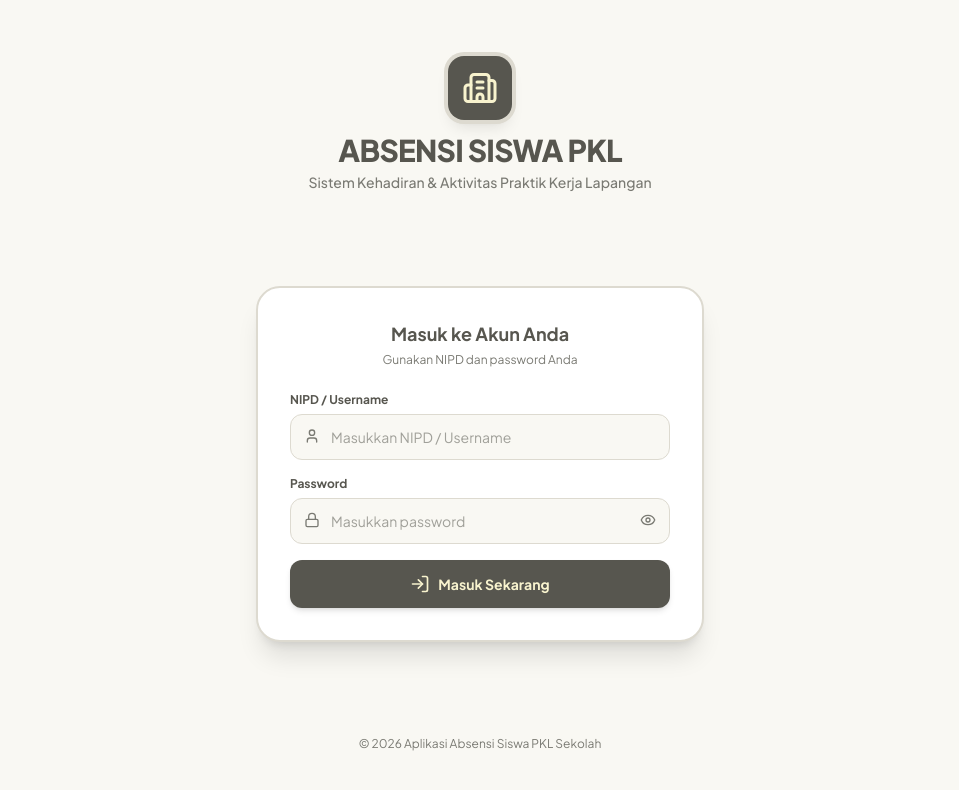
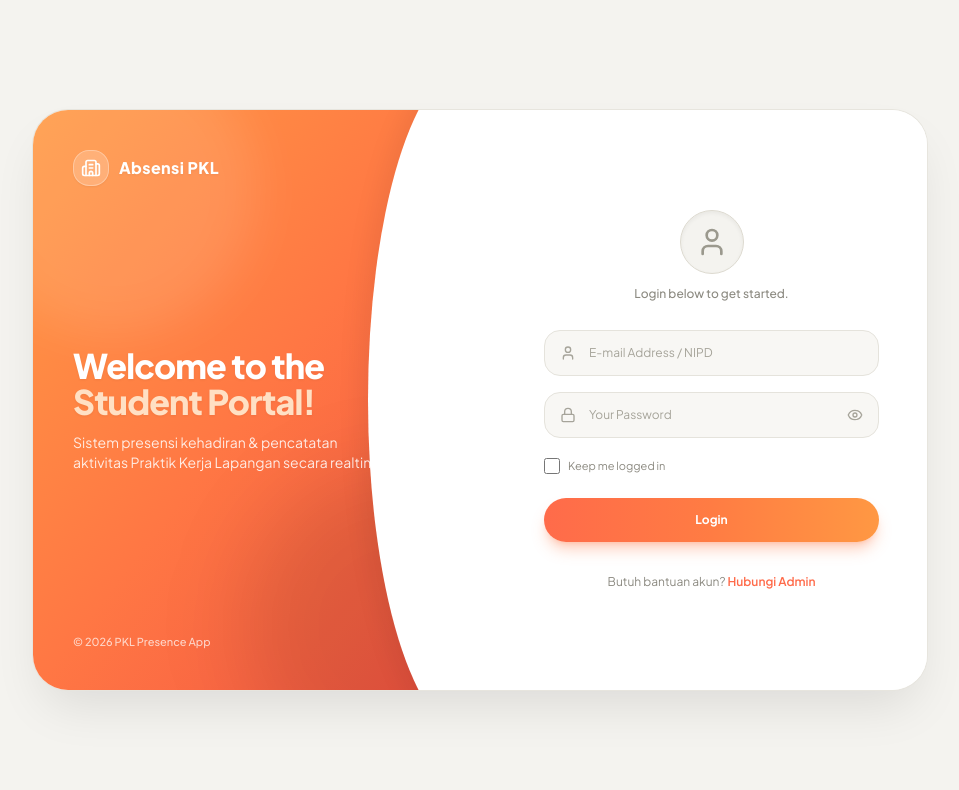
Before and after one commit to RakhaZuhdiNaufal/Absensi, a Next.js app: page /login in a window 1280 px wide. Shown: the top 790 px of the page, without its empty margins (160-1119 px from the left). Built offline with nearby package versions, Linux system fonts and the light colour scheme.

Commit message:
feat: perbarui tampilan halaman login dengan desain split layout curved gradient orange modern

```diff
--- a/app/login/page.js
+++ b/app/login/page.js
@@ -2,14 +2,14 @@
 
 import { useState, useEffect } from 'react';
 import { useRouter } from 'next/navigation';
-import { Building2, User, Lock, LogIn, AlertCircle, Eye, EyeOff } from 'lucide-react';
+import { Building2, User, Lock, Eye, EyeOff, Sparkles } from 'lucide-react';
 
 export default function LoginPage() {
   const router = useRouter();
   const [credential, setCredential] = useState('');
   const [password, setPassword] = useState('');
   const [showPassword, setShowPassword] = useState(false);
-  const [errorMsg, setErrorMsg] = useState('');
+  const [keepLoggedIn, setKeepLoggedIn] = useState(false);
   const [isLoading, setIsLoading] = useState(false);
 
   useEffect(() => {
@@ -20,7 +20,6 @@ export default function LoginPage() {
 
   const handleLogin = async (e) => {
     e.preventDefault();
-    setErrorMsg('');
     setIsLoading(true);
 
     try {
@@ -53,81 +52,140 @@ export default function LoginPage() {
   };
 
   return (
-    <div className="min-h-screen bg-[#f9f8f3] text-[#57564F] flex flex-col justify-between p-4 sm:p-8 relative">
+    <div className="min-h-screen w-full bg-[#f4f3ef] flex items-center justify-center p-3 sm:p-6 md:p-10 selection:bg-[#ff7e5f] selection:text-white">
+      {/* Container Utama Berbentuk Card Besar dengan Split View */}
+      <div className="w-full max-w-4xl min-h-[580px] bg-white rounded-3xl sm:rounded-[36px] shadow-2xl shadow-black/10 border border-[#DDDAD0]/70 overflow-hidden flex flex-col md:flex-row relative">
 
-      <div className="max-w-md w-full mx-auto text-center pt-6">
-        <div className="inline-flex items-center justify-center w-16 h-16 rounded-2xl bg-[#57564F] text-[#F8F3CE] shadow-lg mb-3 ring-4 ring-[#DDDAD0]">
-          <Building2 className="w-9 h-9" />
+        {/* Kolom Kiri: Visual Artistik Lengkungan Gradient Orange-Peach */}
+        <div className="relative w-full md:w-1/2 min-h-[220px] md:min-h-[580px] bg-gradient-to-br from-[#ff9a44] via-[#ff7744] to-[#f45342] overflow-hidden flex flex-col justify-between p-7 sm:p-10 text-white select-none">
+
+          {/* Efek Lingkaran/Kurva Latar Artistik */}
+          <div className="absolute -top-16 -left-16 w-72 h-72 rounded-full bg-white/10 blur-xl pointer-events-none" />
+          <div className="absolute -bottom-24 -right-20 w-80 h-80 rounded-full bg-black/10 blur-2xl pointer-events-none" />
+
+          {/* Lengkungan Sisi Kanan Khusus Desktop (Curved divider) */}
+          <div
+            className="hidden md:block absolute -top-12 -bottom-12 -right-24 w-52 bg-white rounded-[100%] shadow-[-10px_0_25px_rgba(0,0,0,0.06)] pointer-events-none z-10"
+          />
+
+          {/* Logo & Brand Header Kiri */}
+          <div className="relative z-20 flex items-center gap-2.5">
+            <div className="w-9 h-9 rounded-2xl bg-white/20 backdrop-blur-md flex items-center justify-center border border-white/30 shadow-sm">
+              <Building2 className="w-5 h-5 text-white" />
             </div>
-        <h1 className="text-2xl sm:text-3xl font-black tracking-tight text-[#57564F]">ABSENSI SISWA PKL</h1>
-        <p className="text-[#7A7A73] text-xs sm:text-sm font-medium mt-1">Sistem Kehadiran & Aktivitas Praktik Kerja Lapangan</p>
+            <span className="font-extrabold text-base tracking-wide text-white drop-shadow-sm">
+              Absensi PKL
+            </span>
           </div>
 
-      <div className="w-full max-w-md mx-auto bg-white border-2 border-[#DDDAD0] rounded-3xl p-6 sm:p-8 shadow-xl my-6">
-        <h2 className="text-lg font-bold text-[#57564F] text-center mb-1">Masuk ke Akun Anda</h2>
-        <p className="text-[#7A7A73] text-xs text-center mb-6">Gunakan NIPD dan password Anda</p>
+          {/* Headline Sambutan Kiri */}
+          <div className="relative z-20 my-auto py-6 md:py-0 pr-0 md:pr-6">
+            <h1 className="text-2xl sm:text-3xl md:text-[34px] font-black leading-tight tracking-tight text-white drop-shadow-sm">
+              Welcome to the <br />
+              <span className="text-[#ffe0c4]">Student Portal!</span>
+            </h1>
+            <p className="text-white/85 text-xs sm:text-sm mt-3 font-normal leading-relaxed max-w-xs">
+              Sistem presensi kehadiran & pencatatan aktivitas Praktik Kerja Lapangan secara realtime.
+            </p>
+          </div>
 
+          {/* Footer Kiri */}
+          <div className="relative z-20 text-[11px] text-white/70 font-medium">
+            &copy; {new Date().getFullYear()} PKL Presence App
+          </div>
+        </div>
+
+        {/* Kolom Kanan: Form Login */}
+        <div className="w-full md:w-1/2 bg-white p-7 sm:p-12 md:pl-16 flex flex-col justify-center relative z-20">
+
+          {/* Avatar Icon di bagian atas form */}
+          <div className="flex flex-col items-center text-center mb-7">
+            <div className="w-16 h-16 rounded-full bg-[#f4f3ef] border border-[#DDDAD0] flex items-center justify-center text-[#9b998e] shadow-inner mb-3">
+              <User className="w-8 h-8" />
+            </div>
+            <p className="text-xs text-[#8c8a81] font-medium">
+              Login below to get started.
+            </p>
+          </div>
+
+          {/* Form Pengisian */}
           <form onSubmit={handleLogin} className="space-y-4">
-          <div>
-            <label className="block text-xs font-bold text-[#57564F] mb-1.5">NIPD / Username</label>
+
+            {/* Input NIPD / Username / Email */}
             <div className="relative">
-              <User className="w-4 h-4 text-[#7A7A73] absolute left-3.5 top-3.5" />
+              <div className="absolute inset-y-0 left-0 pl-4 flex items-center pointer-events-none text-[#a6a49a]">
+                <User className="w-4 h-4" />
+              </div>
               <input
                 type="text"
                 required
                 value={credential}
                 onChange={(e) => setCredential(e.target.value)}
-                placeholder="Masukkan NIPD / Username"
-                className="w-full bg-[#f9f8f3] border border-[#DDDAD0] rounded-xl pl-10 pr-4 py-3 text-sm text-[#57564F] placeholder-[#7A7A73]/70 focus:outline-none focus:border-[#57564F] focus:ring-1 focus:ring-[#57564F] transition-colors"
+                placeholder="E-mail Address / NIPD"
+                className="w-full bg-[#f8f7f4] border border-[#e5e3dc] rounded-2xl pl-11 pr-4 py-3.5 text-xs text-[#57564F] placeholder-[#a6a49a] focus:bg-white focus:outline-none focus:border-[#ff8356] focus:ring-2 focus:ring-[#ff8356]/20 transition-all shadow-xs"
               />
             </div>
+
+            {/* Input Password */}
+            <div className="relative">
+              <div className="absolute inset-y-0 left-0 pl-4 flex items-center pointer-events-none text-[#a6a49a]">
+                <Lock className="w-4 h-4" />
               </div>
-
-          <div>
-            <label className="block text-xs font-bold text-[#57564F] mb-1.5">Password</label>
-            <div className="relative">
-              <Lock className="w-4 h-4 text-[#7A7A73] absolute left-3.5 top-3.5" />
               <input
                 type={showPassword ? 'text' : 'password'}
                 required
                 value={password}
                 onChange={(e) => setPassword(e.target.value)}
-                placeholder="Masukkan password"
-                className="w-full bg-[#f9f8f3] border border-[#DDDAD0] rounded-xl pl-10 pr-11 py-3 text-sm text-[#57564F] placeholder-[#7A7A73]/70 focus:outline-none focus:border-[#57564F] focus:ring-1 focus:ring-[#57564F] transition-colors"
+                placeholder="Your Password"
+                className="w-full bg-[#f8f7f4] border border-[#e5e3dc] rounded-2xl pl-11 pr-11 py-3.5 text-xs text-[#57564F] placeholder-[#a6a49a] focus:bg-white focus:outline-none focus:border-[#ff8356] focus:ring-2 focus:ring-[#ff8356]/20 transition-all shadow-xs"
               />
               <button
                 type="button"
                 onClick={() => setShowPassword(!showPassword)}
-                className="absolute right-3 top-3 p-0.5 text-[#7A7A73] hover:text-[#57564F] transition-colors"
+                className="absolute inset-y-0 right-0 pr-4 flex items-center text-[#a6a49a] hover:text-[#57564F] transition-colors cursor-pointer"
                 title={showPassword ? 'Sembunyikan password' : 'Lihat password'}
               >
                 {showPassword ? <EyeOff className="w-4 h-4" /> : <Eye className="w-4 h-4" />}
               </button>
             </div>
+
+            {/* Checkbox Keep me logged in */}
+            <div className="flex items-center justify-between pt-1 pb-2">
+              <label className="flex items-center gap-2 cursor-pointer select-none text-[11px] text-[#8c8a81]">
+                <input
+                  type="checkbox"
+                  checked={keepLoggedIn}
+                  onChange={(e) => setKeepLoggedIn(e.target.checked)}
+                  className="w-4 h-4 rounded-md border-[#DDDAD0] text-[#ff7744] focus:ring-[#ff7744] accent-[#ff7744]"
+                />
+                <span>Keep me logged in</span>
+              </label>
             </div>
 
+            {/* Tombol Login Pill-Gradient */}
             <button
               type="submit"
               disabled={isLoading}
-            className="w-full bg-[#57564F] hover:bg-[#474640] text-[#F8F3CE] font-bold py-3.5 px-4 rounded-xl shadow-md flex items-center justify-center gap-2 transition-all active:scale-[0.98] disabled:opacity-50 disabled:cursor-not-allowed mt-2 text-sm"
+              className="w-full py-3.5 rounded-full bg-gradient-to-r from-[#ff6b4a] via-[#ff7c43] to-[#ff9843] hover:from-[#f45a37] hover:to-[#f78831] text-white font-bold text-xs shadow-lg shadow-[#ff7744]/35 hover:shadow-xl hover:shadow-[#ff7744]/45 active:scale-[0.98] transition-all flex items-center justify-center gap-2 cursor-pointer disabled:opacity-60 disabled:cursor-not-allowed"
             >
               {isLoading ? (
                 <>
-                <div className="w-5 h-5 border-2 border-[#DDDAD0] border-t-[#F8F3CE] rounded-full animate-spin" />
+                  <div className="w-4 h-4 border-2 border-white/40 border-t-white rounded-full animate-spin" />
                   <span>Memverifikasi...</span>
                 </>
               ) : (
-              <>
-                <LogIn className="w-5 h-5" />
-                <span>Masuk Sekarang</span>
-              </>
+                <span>Login</span>
               )}
             </button>
           </form>
+
+          {/* Footer Bawah Form */}
+          <div className="mt-8 text-center text-xs text-[#8c8a81]">
+            Butuh bantuan akun? <span className="text-[#ff6b4a] font-semibold">Hubungi Admin</span>
           </div>
 
-      <div className="pb-4 text-center text-[#7A7A73] text-xs">
-        &copy; {new Date().getFullYear()} Aplikasi Absensi Siswa PKL Sekolah
+        </div>
+
       </div>
     </div>
   );
```
Lines whose indentation alone changed are shown as unchanged.
